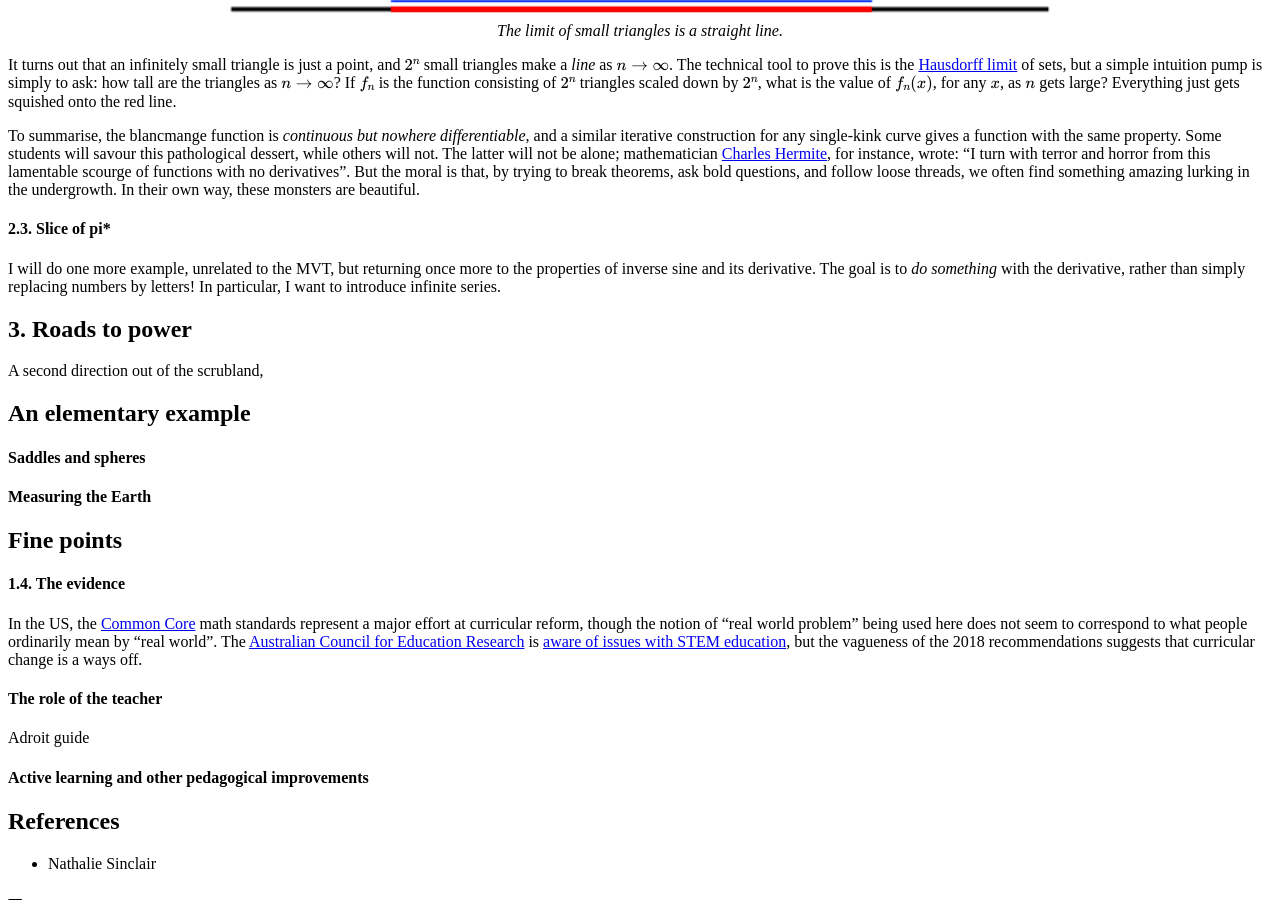
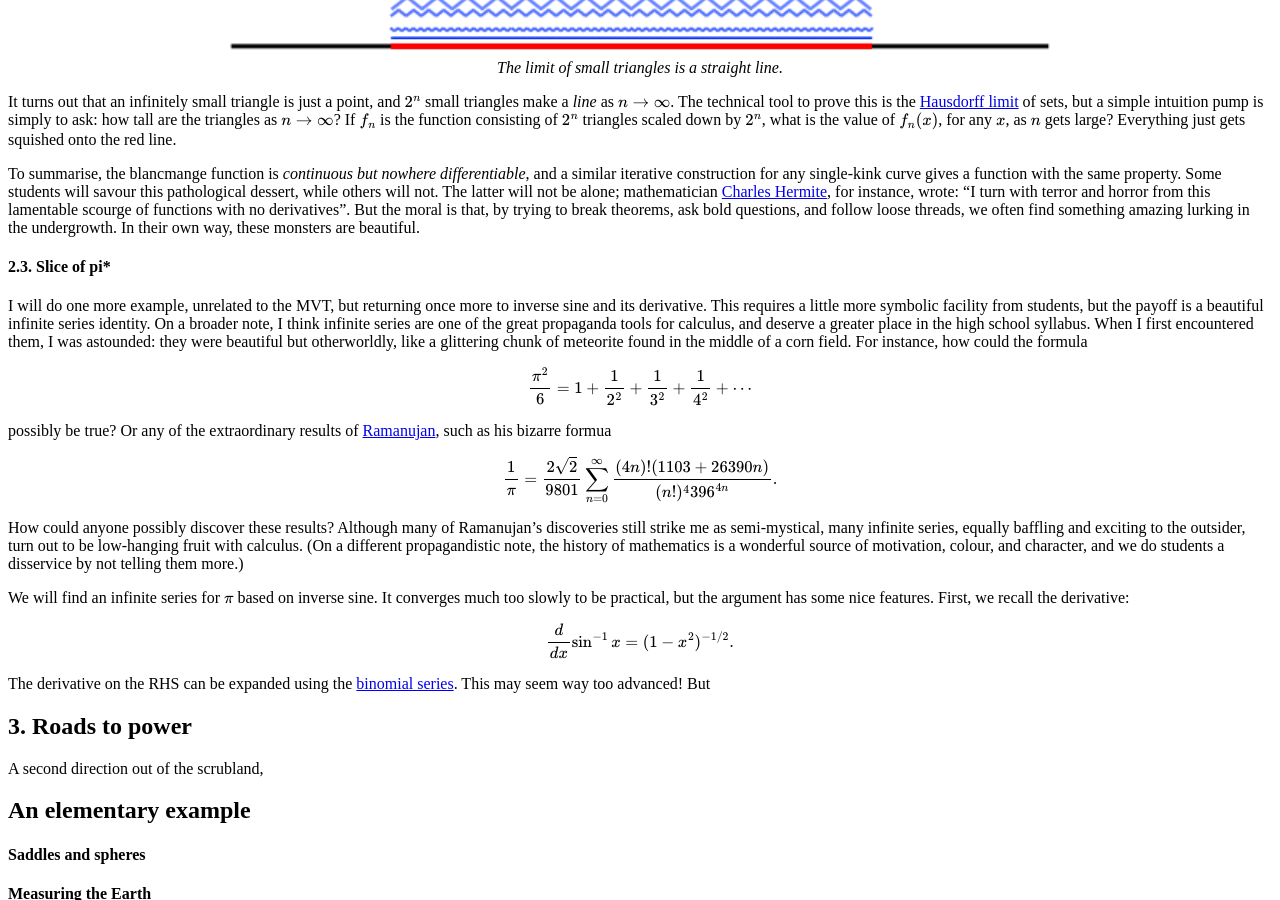
Before and after one commit to hapax/hapax.github.io, a Jekyll site: the page built from assets/teaching.md, in a window 1280 px wide and 900 px high, scrolled down 10984 px. Built offline with Jekyll 4.4.1, drawn with Linux system fonts in a browser that asks for light colours; our own code applies the rules of GitHub Pages for plain Markdown files; formulas are drawn with MathJax 3; a script that is not in the unit is left out; some of the changed text lies outside the part shown.

Commit message:
Update teaching.md

```diff
--- a/assets/teaching.md
+++ b/assets/teaching.md
@@ -381,10 +381,17 @@
 distance between its arguments:
 
 $$
-|\sin^{-1}(x) - \sin^{-1}(y)| \geq |x-y|.
+|\sin^{-1}(x) - \sin^{-1}(y)| > |x-y|,
 $$
 
-This is an elegant and nontrivial result!
+assuming $x \neq y$.
+This is an elegant and nontrivial result.
+A simple consequence is that, if you
+apply $\sin^{-1}$ repeatedly, you will eventually hit $\pm 1$:
+
+$$
+\lim \sin^{-1} (\sin^{-1} (\sin^{-1} (\cdots x)\cdots )) = \pm 1.
+$$
 
 #### 2.2. A kink in the argument <a id="sec-2-2" name="sec-2-2"></a>
 
@@ -539,10 +546,51 @@
 #### 2.3. Slice of pi* <a id="sec-2-3" name="sec-2-3"></a>
 
 I will do one more example, unrelated to the MVT, but returning once
-more to the properties of inverse sine and its derivative.
-The goal is to *do something* with the derivative, rather than simply
-replacing numbers by letters!
-In particular, I want to introduce infinite series.
+more to inverse sine and its derivative.
+This requires a little more symbolic facility from students, but the
+payoff is a beautiful infinite series identity.
+On a broader note, I think infinite series are one of the great
+propaganda tools for calculus, and deserve a greater place in the high
+school syllabus.
+When I first encountered them, I was astounded: they were beautiful
+but otherworldly, like a glittering chunk of meteorite found in the middle
+of a corn field.
+For instance, how could the formula
+
+$$
+\frac{\pi^2}{6}  = 1 + \frac{1}{2^2} + \frac{1}{3^2} + \frac{1}{4^2} + \cdots
+$$
+
+possibly be true? Or any of the extraordinary results of
+[Ramanujan](https://en.wikipedia.org/wiki/Srinivasa_Ramanujan), such
+as his bizarre formua
+
+$$
+\frac{1}{\pi} = \frac{2\sqrt{2}}{9801}\sum_{n=0}^\infty
+\frac{(4n)!(1103+26390n)}{(n!)^4 396^{4n}}.
+$$
+
+How could anyone possibly discover these results?
+Although many of Ramanujan's discoveries still strike me as
+semi-mystical, many infinite series, equally baffling and exciting to
+the outsider, turn out to be low-hanging fruit with calculus.
+(On a different propagandistic note, the history of mathematics is a
+wonderful source of motivation, colour, and character, and we do
+students a disservice by not telling them more.)
+
+We will find an infinite series for $\pi$ based on inverse sine.
+It converges much too slowly to be practical, but the argument has
+some nice features.
+First, we recall the derivative:
+
+$$
+\frac{d}{dx} \sin^{-1} x = (1-x^2)^{-1/2}.
+$$
+
+The derivative on the RHS can be expanded using the
+[binomial series](https://en.wikipedia.org/wiki/Binomial_series).
+This may seem way too advanced!
+But
 
 ## 3. Roads to power <a id="sec-3" name="sec-3"></a>
 
```
